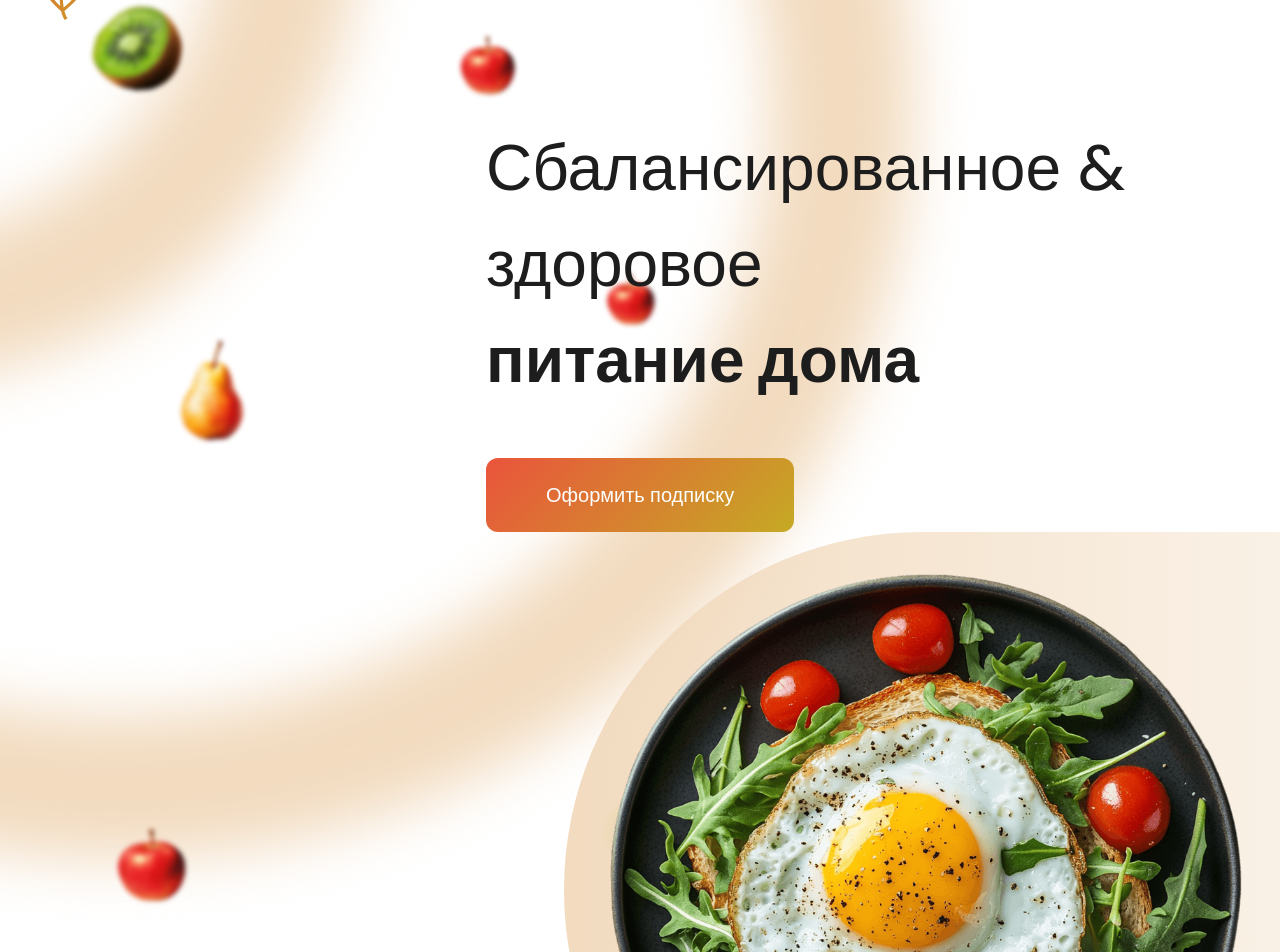
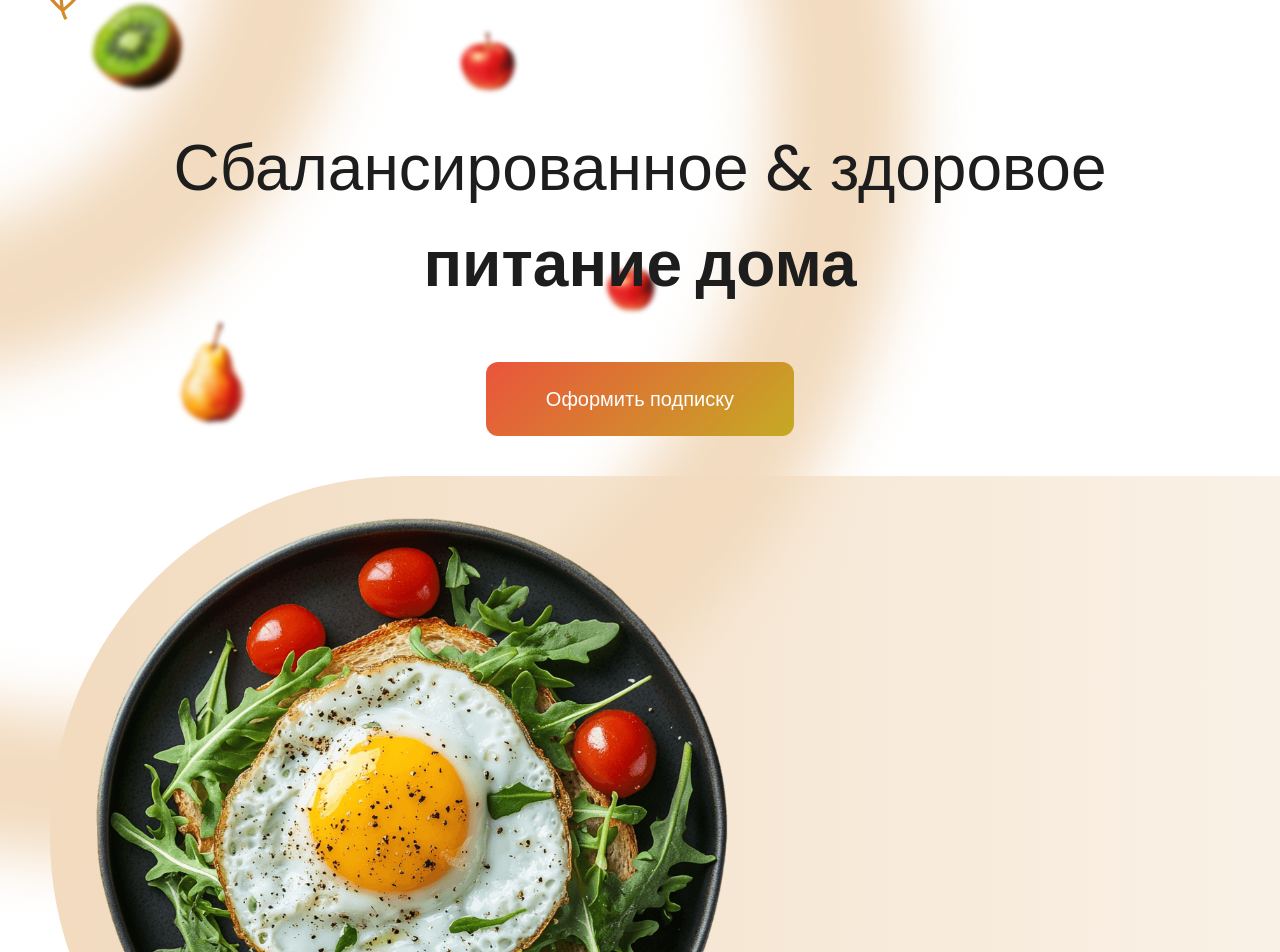
Before and after one commit to Anatoliy2024/healthy-food, a Next.js app: page / in a window 1280 px wide. Shown: the part 80-1032 px from the top of the page. Built offline with nearby package versions, Linux system fonts and the light colour scheme.

Commit message:
update header css

```diff
--- a/src/components/Footer/Footer.module.scss
+++ b/src/components/Footer/Footer.module.scss
@@ -1,8 +1,9 @@
 .wrapper {
   background: #2c2c2c;
+  padding: 0 20px 10px;
   .container {
     max-width: 1164px;
-    padding: 20px 20px 12px;
+    padding: 20px 0 12px;
     margin: 0 auto;
     display: flex;
     align-items: center;
--- a/src/components/HeaderMain/HeaderMain.module.scss
+++ b/src/components/HeaderMain/HeaderMain.module.scss
@@ -9,14 +9,24 @@
     flex-wrap: wrap;
 
     // flex-wrap: wrap;
+    @media (max-width: 1550px) {
+      // justify-content: center;
+      gap: 40px;
+    }
 
     .textInfo {
       width: 794px;
+      // display: flex;
       // display: flex;
       // flex-direction: column;
       // justify-content: center;
       // align-items: center;
       font-family: var(--font-poppins), sans-serif;
+      @media (max-width: 1550px) {
+        flex: 1 1 auto;
+        width: 100%;
+        text-align: center;
+      }
       div {
         font-size: var(--fs-xxl);
         // font-size: 80px;
@@ -47,6 +57,15 @@
       background: var(--color-gradient-2);
 
       border-radius: 50% 0 0 50%;
+      @media (max-width: 1550px) {
+        flex: 1 1 auto;
+        width: 100%;
+        border-radius: 355px 0 0 355px;
+        margin-left: 50px;
+      }
+      // @media (max-width: 1550px) {
+      //   border-radius: 50%;
+      // }
     }
   }
 }
```
